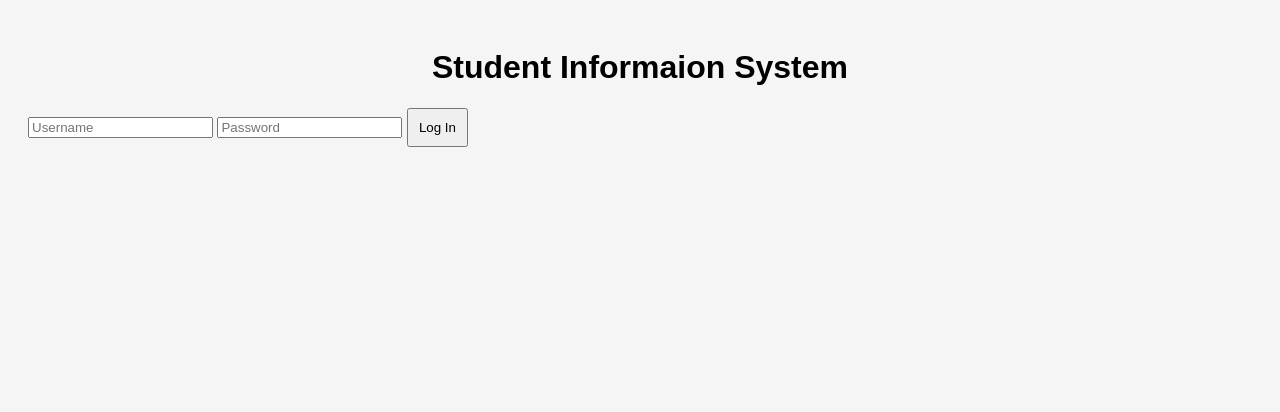
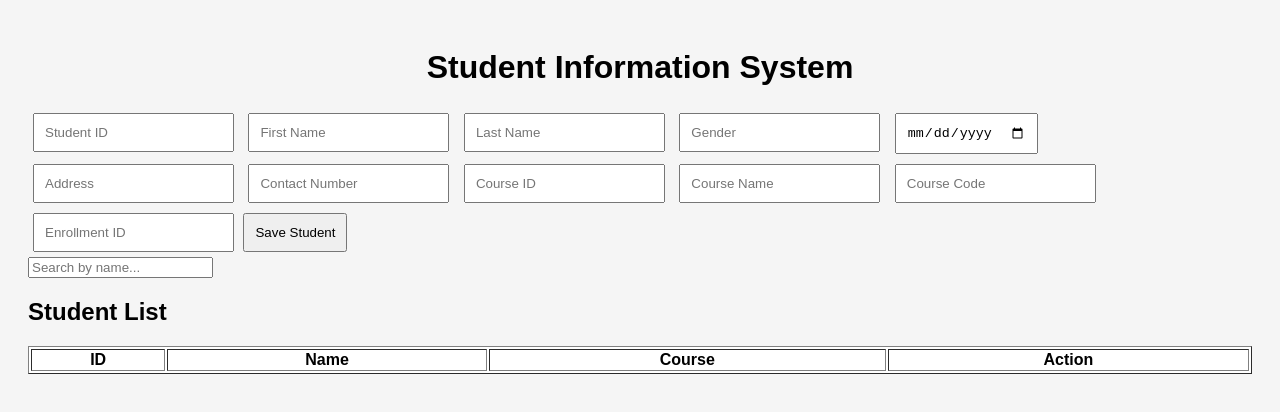
Before and after one commit to cyeryllekayeveraces/student-info-system, a plain HTML site: page frontend/index.html in a window 1280 px wide. Drawn offline with Linux system fonts and the light colour scheme; no server answers.

Commit message:
Update index.html

```diff
--- a/frontend/index.html
+++ b/frontend/index.html
@@ -6,42 +6,40 @@
 </head>
 <body>
 
-  <div class="main">
+<h1>Student Information System</h1>
 
-    <!-- Left side (like Facebook text) -->
-    <div class="left">
-      <h1 align="center">Student Informaion System</h1>
-    </div>
+<div class="form">
+  <input type="text" id="student_id" placeholder="Student ID">
+  <input type="text" id="first_name" placeholder="First Name">
+  <input type="text" id="last_name" placeholder="Last Name">
+  <input type="text" id="gender" placeholder="Gender">
+  <input type="date" id="birthdate">
+  <input type="text" id="address" placeholder="Address">
+  <input type="text" id="contact_number" placeholder="Contact Number">
+  <input type="text" id="course_id" placeholder="Course ID">
+  <input type="text" id="course_name" placeholder="Course Name">
+  <input type="text" id="course_code" placeholder="Course Code">
+  <input type="text" id="enrollment_id" placeholder="Enrollment ID">
 
-    <!-- Right side (login card) -->
-    <div class="right">
+  <button onclick="addStudent()">Save Student</button>
+</div>
 
-      <div class="login-box" id="login">
-        <input type="text" placeholder="Username">
-        <input type="password" placeholder="Password">
-        <button onclick="login()">Log In</button>
-      </div>
+<input type="text" id="search" placeholder="Search by name..." onkeyup="searchStudent()">
 
-      <!-- Dashboard -->
-      <div class="login-box" id="dashboard" style="display:none;">
-        <h2>Welcome!</h2>
-        <button onclick="showGrades()">View Grades</button>
-        <button onclick="logout()">Logout</button>
+<h2>Student List</h2>
 
-        <div id="grades" style="display:none;">
-          <h3>Grades</h3>
-          <table>
-            <tr><th>Subject</th><th>Grade</th></tr>
-            <tr><td>Math</td><td>90</td></tr>
-            <tr><td>Science</td><td>88</td></tr>
-          </table>
-        </div>
-      </div>
+<table border="1">
+  <thead>
+    <tr>
+      <th>ID</th>
+      <th>Name</th>
+      <th>Course</th>
+      <th>Action</th>
+    </tr>
+  </thead>
+  <tbody id="studentTable"></tbody>
+</table>
 
-    </div>
-
-  </div>
-
-  <script src="script.js"></script>
+<script src="script.js"></script>
 </body>
 </html>
```
